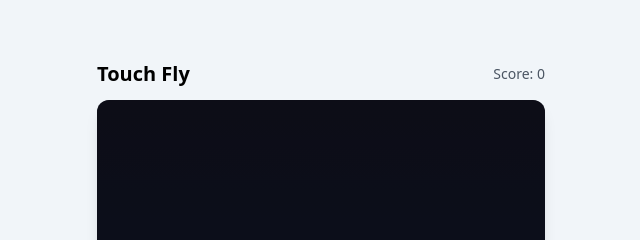
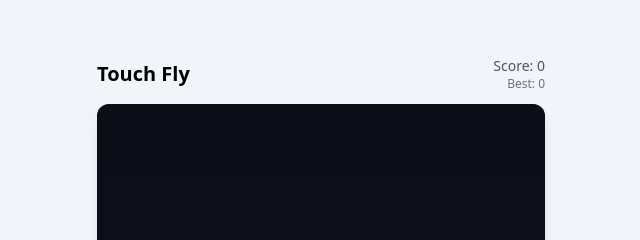
Before and after one commit to supper09/flying-modi1, a plain HTML site: page index.html in a window 1280 px wide. Shown: the top 240 px of the page, 319-959 px from the left. Drawn offline with nearby package versions, Linux system fonts and the light colour scheme.

Commit message:
Update index.html

```diff
--- a/index.html
+++ b/index.html
@@ -59,7 +59,10 @@
   <div class="w-full max-w-md">
     <div class="flex items-center justify-between mb-3">
       <h1 class="text-xl font-semibold">Touch Fly</h1>
-      <div class="text-sm text-gray-600">Score: <span id="score">0</span></div>
+      <div class="text-right">
+        <div class="text-sm text-gray-600">Score: <span id="score">0</span></div>
+        <div class="text-xs text-gray-500">Best: <span id="highScore">0</span></div>
+      </div>
     </div>
 
     <div id="stage" class="game-area relative overflow-hidden rounded-xl shadow-lg h-[640px] bg-cover" style="touch-action:none">
```
